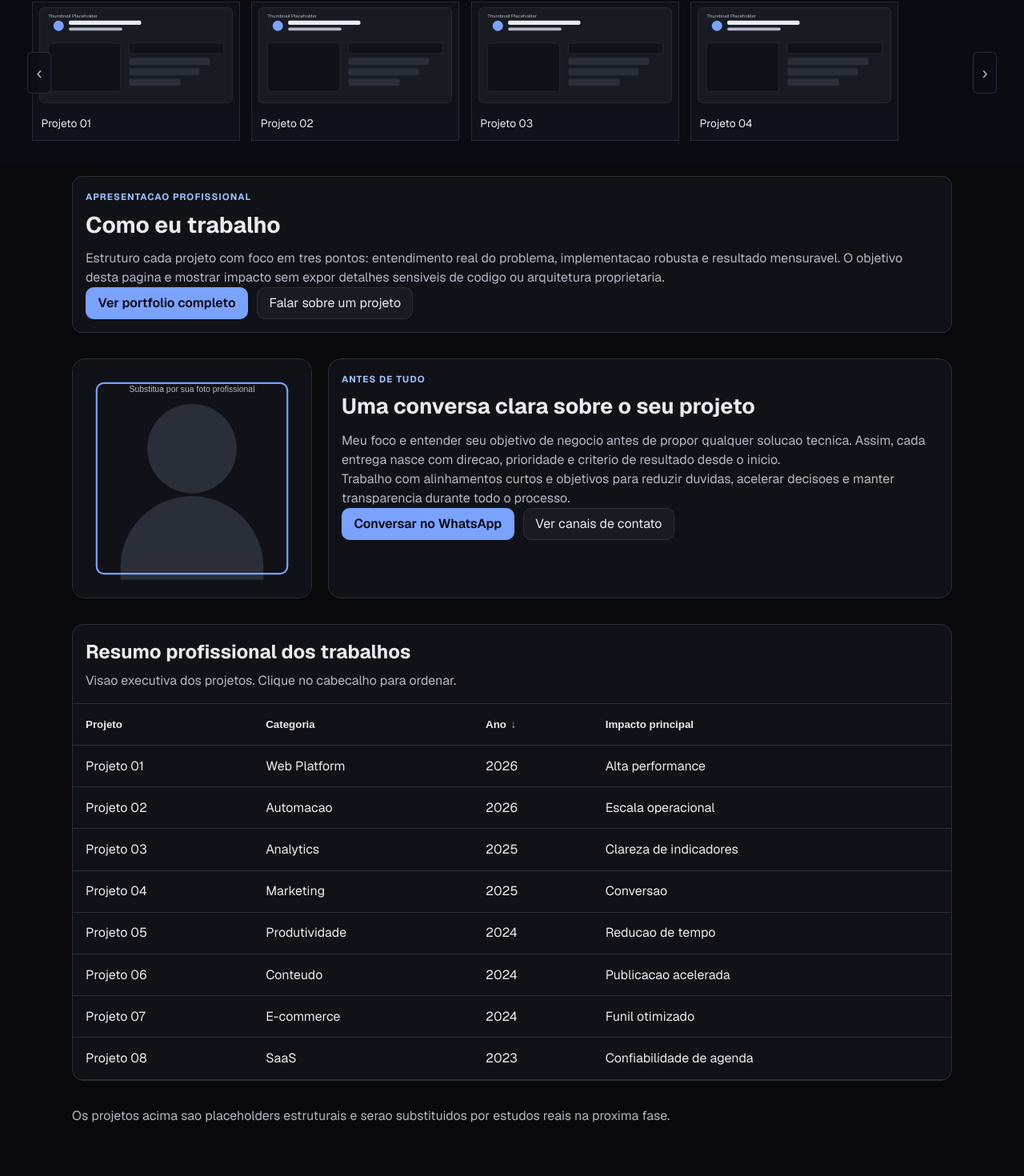
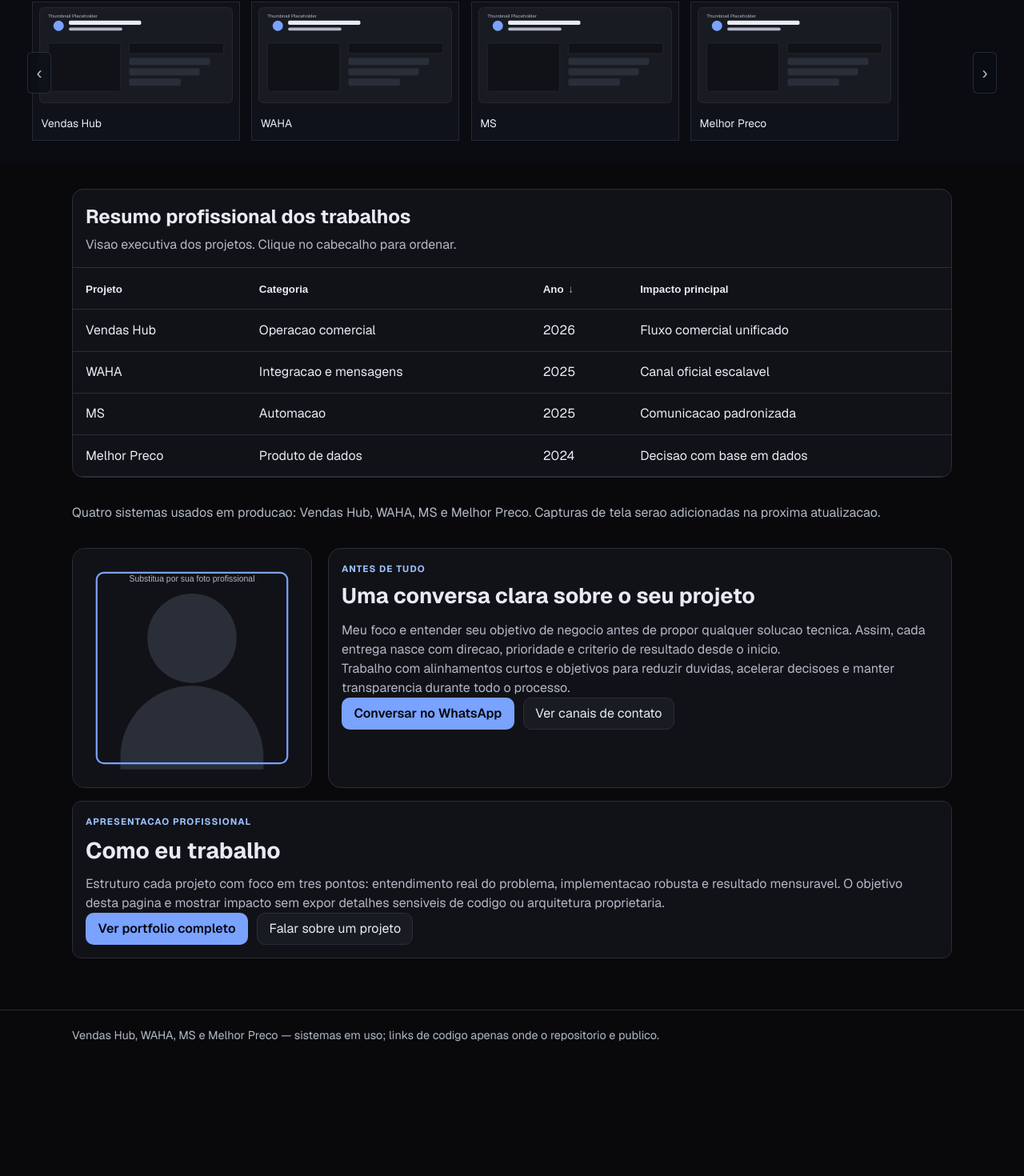
Before and after one commit to CloudBlackhand/portifolio, a Next.js app: page / in a window 1280 px wide. Shown: the part 818-2288 px from the top of the page at 80% size. After the commit the page ends 2145 px from the top, so only its background shows below. Built offline with nearby package versions, Linux system fonts and the light colour scheme.

Commit message:
Atualiza portfolio com quatro projetos em producao e reorganiza home

```diff
--- a/app/layout.tsx
+++ b/app/layout.tsx
@@ -52,8 +52,8 @@ export default function RootLayout({
         <footer className="site-footer">
           <div className="container footer-content">
             <p>
-              Estrutura inicial pronta para receber 8 projetos reais com foco em
-              resultado.
+              Vendas Hub, WAHA, MS e Melhor Preco — sistemas em uso; links de
+              codigo apenas onde o repositorio e publico.
             </p>
           </div>
         </footer>
--- a/app/page.tsx
+++ b/app/page.tsx
@@ -8,24 +8,12 @@ export default function Home() {
   return (
     <section>
       <ShowcaseCarousel projects={projects} />
-      <div className="content-block section-spacing professional-intro">
-        <p className="showcase-kicker">Apresentacao profissional</p>
-        <h2>Como eu trabalho</h2>
-        <p className="muted">
-          Estruturo cada projeto com foco em tres pontos: entendimento real do
-          problema, implementacao robusta e resultado mensuravel. O objetivo
-          desta pagina e mostrar impacto sem expor detalhes sensiveis de codigo
-          ou arquitetura proprietaria.
-        </p>
-        <div className="showcase-actions">
-          <Link className="button primary" href="/projetos">
-            Ver portfolio completo
-          </Link>
-          <Link className="button" href="/contato">
-            Falar sobre um projeto
-          </Link>
-        </div>
-      </div>
+
+      <WorkTable projects={projects} />
+      <p className="muted section-spacing">
+        Quatro sistemas usados em producao: Vendas Hub, WAHA, MS e Melhor
+        Preco. Capturas de tela serao adicionadas na proxima atualizacao.
+      </p>
 
       <section className="about-section section-spacing">
         <div className="about-photo-wrap">
@@ -65,11 +53,24 @@ export default function Home() {
         </div>
       </section>
 
-      <WorkTable projects={projects} />
-      <p className="muted section-spacing">
-        Os projetos acima sao placeholders estruturais e serao substituidos por
-        estudos reais na proxima fase.
-      </p>
+      <div className="content-block section-spacing professional-intro">
+        <p className="showcase-kicker">Apresentacao profissional</p>
+        <h2>Como eu trabalho</h2>
+        <p className="muted">
+          Estruturo cada projeto com foco em tres pontos: entendimento real do
+          problema, implementacao robusta e resultado mensuravel. O objetivo
+          desta pagina e mostrar impacto sem expor detalhes sensiveis de codigo
+          ou arquitetura proprietaria.
+        </p>
+        <div className="showcase-actions">
+          <Link className="button primary" href="/projetos">
+            Ver portfolio completo
+          </Link>
+          <Link className="button" href="/contato">
+            Falar sobre um projeto
+          </Link>
+        </div>
+      </div>
     </section>
   );
 }
--- a/app/projetos/page.tsx
+++ b/app/projetos/page.tsx
@@ -13,8 +13,9 @@ export default function ProjetosPage() {
     <section>
       <h1 className="page-title">Projetos</h1>
       <p className="page-subtitle">
-        Grade preparada para receber os seus 8 projetos com descricao completa,
-        contexto e resultados.
+        Quatro sistemas usados em producao: hub comercial, WAHA, sistema de
+        mensagens (MS) e Melhor Preco. Miniaturas reais serao adicionadas em
+        breve.
       </p>
 
       <div className="section-spacing card-grid">
--- a/data/projects.ts
+++ b/data/projects.ts
@@ -20,171 +20,128 @@ export type Project = {
 
 export const projects: Project[] = [
   {
-    slug: "projeto-01",
-    title: "Projeto 01",
+    slug: "vendas-hub",
+    title: "Vendas Hub",
     shortDescription:
-      "Placeholder para um projeto focado em experiencia do usuario e performance.",
+      "Hub comercial usado em producao para organizar vendas, acompanhamento e operacao do time.",
     detailedDescription:
-      "Este projeto foi desenvolvido para melhorar a experiencia de uso em fluxos criticos, reduzindo etapas desnecessarias e deixando o caminho do usuario mais intuitivo. A proposta central foi organizar o produto para que a pessoa entendesse rapidamente o valor entregue, encontrasse o que precisa sem friccao e completasse suas acoes com mais confianca. A estrutura visual e de navegacao foi desenhada para equilibrar clareza, velocidade e consistencia em diferentes dispositivos.",
+      "O Vendas Hub centraliza o fluxo comercial em um unico lugar: visibilidade do funil, disciplina no acompanhamento e menos retrabalho entre areas. Foi construido para uso real da operacao, com foco em previsibilidade do pipeline e clareza do que precisa ser feito em cada etapa. A experiencia prioriza rapidez na rotina diaria e informacao suficiente para decisao sem sobrecarregar a equipe.",
     thumbnail: "/project-thumbs/placeholder.svg",
-    category: "Web Platform",
+    category: "Operacao comercial",
     year: 2026,
-    impactLabel: "Alta performance",
+    impactLabel: "Fluxo comercial unificado",
     featured: true,
-    stack: ["Next.js", "TypeScript", "CSS"],
-    context: "Descricao do contexto do problema e objetivo principal.",
+    stack: ["Web app", "Dashboard", "API"],
+    context:
+      "Operacao comercial precisava de um ponto unico para acompanhar vendas e execucao sem depender de planilhas dispersas.",
     challenges: [
-      "Mapear requisitos sem comprometer velocidade de entrega.",
-      "Manter interface clara com pouca exposicao de informacoes sensiveis.",
+      "Manter adocao diaria pelo time com interface objetiva.",
+      "Evitar que informacao critica fique espalhada em varios canais.",
     ],
     solution: [
-      "Separacao de componentes com renderizacao estatica.",
-      "Organizacao de conteudo por secoes orientadas a resultado.",
+      "Fluxo guiado por etapas com visao consolidada do pipeline.",
+      "Padronizacao de registros para facilitar leitura e priorizacao.",
     ],
-    results: ["Resultado principal 1", "Resultado principal 2"],
+    results: [
+      "Mais clareza sobre status de oportunidades e proximos passos.",
+      "Menos atrito entre comunicacao comercial e operacao.",
+    ],
     demoUrl: "",
     codeUrl: "",
     visibility: "private",
   },
   {
-    slug: "projeto-02",
-    title: "Projeto 02",
-    shortDescription: "Placeholder para produto web com foco em automacao.",
+    slug: "waha",
+    title: "WAHA",
+    shortDescription:
+      "Integracao com API WhatsApp self-hosted em producao para automacao e canais oficiais.",
     detailedDescription:
-      "Este produto foi pensado para automatizar tarefas repetitivas que consumiam tempo da operacao. A solucao organiza processos em etapas claras, com visibilidade do status de cada acao e menor dependencia de controle manual. O ganho principal esta em padronizar a execucao das rotinas, reduzir erros por retrabalho e permitir que a equipe foque em decisoes mais estrategicas em vez de operacoes mecanicas.",
+      "Este trabalho envolve operacao de WAHA (WhatsApp HTTP API) em ambiente controlado, integrando sistemas internos ao WhatsApp de forma estavel e repetivel. O foco foi disponibilizar mensagens e automacoes com governanca: sessoes gerenciadas, integracao com backends existentes e menos dependencia de fluxos manuais. E infraestrutura e produto em uso real, nao apenas experimentacao.",
+    thumbnail: "/project-thumbs/placeholder.svg",
+    category: "Integracao e mensagens",
+    year: 2025,
+    impactLabel: "Canal oficial escalavel",
+    featured: true,
+    stack: ["Node.js", "Docker", "WhatsApp API"],
+    context:
+      "Necessidade de conectar produtos internos ao WhatsApp com previsibilidade e sem solucoes improvisadas.",
+    challenges: [
+      "Manter sessoes e integracoes estaveis ao longo do tempo.",
+      "Coordenar API, deploy e consumo pelos sistemas internos.",
+    ],
+    solution: [
+      "WAHA self-hosted com rotinas claras de operacao.",
+      "Contratos de integracao entre API de mensagens e demais servicos.",
+    ],
+    results: [
+      "Automacao e notificacoes via canal oficial com menor atrito operacional.",
+      "Base tecnica reutilizavel para novos fluxos sobre o mesmo canal.",
+    ],
+    demoUrl: "",
+    codeUrl: "https://github.com/CloudBlackhand/waha",
+    visibility: "public",
+  },
+  {
+    slug: "msg-sys",
+    title: "MS",
+    shortDescription:
+      "Sistema de mensagens e automacoes usado em producao para comunicacao operacional.",
+    detailedDescription:
+      "O MS organiza envio, modelos e rotinas de mensagens ligadas a operacao — reduzindo dependencia de acoes manuais e padronizando o que precisa ser comunicado. Foi desenhado para carga real de uso: filas, consistencia e visibilidade do que foi disparado. A camada de automacao conversa com os demais sistemas para que alertas e comunicacoes sigam regras claras de negocio.",
     thumbnail: "/project-thumbs/placeholder.svg",
     category: "Automacao",
-    year: 2026,
-    impactLabel: "Escala operacional",
+    year: 2025,
+    impactLabel: "Comunicacao padronizada",
     featured: true,
-    stack: ["Next.js", "Node.js", "Prisma"],
-    context: "Contexto inicial do produto e publico-alvo.",
-    challenges: ["Garantir estabilidade em carga moderada."],
-    solution: ["Estruturacao por camadas e validacoes server-side."],
-    results: ["Reducao de retrabalho operacional"],
+    stack: ["Node.js", "Integracao", "Mensagens"],
+    context:
+      "Equipe e sistemas precisavam de mensagens confiaveis, repetiveis e rastreaveis.",
+    challenges: [
+      "Evitar erros em disparos em volume e manter rastreabilidade.",
+      "Integrar com fluxos existentes sem duplicar cadastros e regras.",
+    ],
+    solution: [
+      "Orquestracao de mensagens com governanca e pontos de extensao claros.",
+      "Automacao alinhada a eventos e estados do negocio.",
+    ],
+    results: [
+      "Menos comunicacao ad hoc e mais previsibilidade nos disparos.",
+      "Melhor continuidade entre sistemas e canais de contato.",
+    ],
     demoUrl: "",
-    codeUrl: "",
-    visibility: "private",
+    codeUrl: "https://github.com/CloudBlackhand/msgSYS",
+    visibility: "public",
   },
   {
-    slug: "projeto-03",
-    title: "Projeto 03",
-    shortDescription: "Placeholder para dashboard analitico.",
+    slug: "melhor-preco",
+    title: "Melhor Preco",
+    shortDescription:
+      "Produto usado em producao para comparar e apoiar decisoes de preco com dados consistentes.",
     detailedDescription:
-      "Este dashboard transforma dados dispersos em uma leitura simples para tomada de decisao. O foco foi apresentar informacoes importantes de forma objetiva, com hierarquia visual clara e contexto suficiente para analise rapida. A proposta do produto e diminuir ruido, facilitar comparacoes e tornar o acompanhamento de desempenho mais acessivel para quem nao possui perfil tecnico.",
+      "O Melhor Preco reune informacao de forma que a equipe compare cenarios e tome decisao com menos ambiguidade. O objetivo e sustentar operacao real: cadastros, regras e apresentacao clara do que importa para compra ou revenda. O sistema foi usado no dia a dia, nao como demo isolada — com foco em consistencia dos dados e velocidade na consulta.",
     thumbnail: "/project-thumbs/placeholder.svg",
-    category: "Analytics",
-    year: 2025,
-    impactLabel: "Clareza de indicadores",
+    category: "Produto de dados",
+    year: 2024,
+    impactLabel: "Decisao com base em dados",
     featured: true,
-    stack: ["React", "TypeScript", "Charting"],
-    context: "Consolidacao de dados para tomada de decisao.",
-    challenges: ["Padronizar metricas entre diferentes fontes."],
-    solution: ["Normalizacao e visualizacao por indicadores chave."],
-    results: ["Leitura mais rapida de desempenho"],
+    stack: ["Web", "TypeScript", "API"],
+    context:
+      "Decisoes de preco e comparacao precisavam sair de estimativas informais para uma base unica.",
+    challenges: [
+      "Manter dados atualizados e comparaveis entre cenarios.",
+      "Interface simples para quem decide rapido no operacional.",
+    ],
+    solution: [
+      "Modelagem de comparacao com regras explicitas e revisao continua.",
+      "Fluxos de consulta pensados para uso recorrente.",
+    ],
+    results: [
+      "Menos discordancia sobre numeros e mais velocidade na analise.",
+      "Disciplina na informacao que entra na decisao comercial.",
+    ],
     demoUrl: "",
-    codeUrl: "",
-    visibility: "private",
-  },
-  {
-    slug: "projeto-04",
-    title: "Projeto 04",
-    shortDescription: "Placeholder para landing page de conversao.",
-    detailedDescription:
-      "Esta landing page foi estruturada para comunicar valor com rapidez e conduzir a pessoa para a acao principal sem distracoes. A pagina combina argumentos objetivos, organizacao de informacao por prioridade e chamadas de acao bem posicionadas. O resultado esperado e melhorar a qualidade do trafego aproveitado, aumentar conversao e reduzir pontos de abandono durante a jornada de contato.",
-    thumbnail: "/project-thumbs/placeholder.svg",
-    category: "Marketing",
-    year: 2025,
-    impactLabel: "Conversao",
-    featured: true,
-    stack: ["Next.js", "SEO", "A/B Test"],
-    context: "Aumentar leads sem aumentar custo de aquisicao.",
-    challenges: ["Equilibrar design forte e carregamento rapido."],
-    solution: ["Layout enxuto com chamadas de acao claras."],
-    results: ["Melhora da taxa de conversao"],
-    demoUrl: "",
-    codeUrl: "",
-    visibility: "private",
-  },
-  {
-    slug: "projeto-05",
-    title: "Projeto 05",
-    shortDescription: "Placeholder para app interno de produtividade.",
-    detailedDescription:
-      "Este aplicativo interno foi desenhado para organizar atividades recorrentes e reduzir gargalos operacionais. A experiencia privilegia simplicidade de uso, rastreabilidade de etapas e previsibilidade no andamento das tarefas. O foco do produto e tornar a rotina da equipe mais fluida, com menos interrupcoes e com maior controle sobre o que precisa ser executado em cada etapa.",
-    thumbnail: "/project-thumbs/placeholder.svg",
-    category: "Produtividade",
-    year: 2024,
-    impactLabel: "Reducao de tempo",
-    featured: false,
-    stack: ["Next.js", "PostgreSQL", "API"],
-    context: "Reduzir gargalos em rotinas recorrentes da equipe.",
-    challenges: ["Controlar permissao por perfil de usuario."],
-    solution: ["Fluxo com regras de acesso e trilha de acao."],
-    results: ["Menor tempo medio por tarefa"],
-    demoUrl: "",
-    codeUrl: "",
-    visibility: "private",
-  },
-  {
-    slug: "projeto-06",
-    title: "Projeto 06",
-    shortDescription: "Placeholder para plataforma de conteudo.",
-    detailedDescription:
-      "A plataforma foi planejada para facilitar a publicacao e manutencao de conteudo de forma consistente. O produto cria uma base padronizada para equipes que precisam produzir com frequencia sem perder qualidade editorial. A proposta principal e acelerar publicacoes, manter unidade de comunicacao e simplificar o fluxo de atualizacao para diferentes tipos de material.",
-    thumbnail: "/project-thumbs/placeholder.svg",
-    category: "Conteudo",
-    year: 2024,
-    impactLabel: "Publicacao acelerada",
-    featured: false,
-    stack: ["Next.js", "MDX", "ISR"],
-    context: "Publicar conteudo de forma consistente e escalavel.",
-    challenges: ["Padronizar formato sem perder flexibilidade."],
-    solution: ["Template reutilizavel para tipos de conteudo."],
-    results: ["Aumento da velocidade de publicacao"],
-    demoUrl: "",
-    codeUrl: "",
-    visibility: "private",
-  },
-  {
-    slug: "projeto-07",
-    title: "Projeto 07",
-    shortDescription: "Placeholder para e-commerce nichado.",
-    detailedDescription:
-      "Este e-commerce foi modelado para reduzir friccao na jornada de compra e melhorar a confianca durante o checkout. A estrutura da vitrine, a navegacao entre categorias e a apresentacao dos itens foram pensadas para facilitar decisao e aumentar clareza. O produto busca combinar experiencia de compra intuitiva com acompanhamento de desempenho para evolucao continua da conversao.",
-    thumbnail: "/project-thumbs/placeholder.svg",
-    category: "E-commerce",
-    year: 2024,
-    impactLabel: "Funil otimizado",
-    featured: false,
-    stack: ["React", "Stripe", "Analytics"],
-    context: "Criar fluxo de compra rapido e sem friccao.",
-    challenges: ["Evitar abandono na etapa de checkout."],
-    solution: ["Etapas simplificadas e monitoramento continuo."],
-    results: ["Melhora de conversao no funil de compra"],
-    demoUrl: "",
-    codeUrl: "",
-    visibility: "private",
-  },
-  {
-    slug: "projeto-08",
-    title: "Projeto 08",
-    shortDescription: "Placeholder para sistema de agendamento.",
-    detailedDescription:
-      "O sistema de agendamento foi construido para organizar disponibilidade e reduzir conflitos de horario em operacoes com alto volume de marcacoes. A experiencia prioriza simplicidade no processo de reserva, confirmacao e acompanhamento. O objetivo principal e diminuir falhas de comunicacao, melhorar previsibilidade da agenda e elevar a qualidade da relacao com o cliente final.",
-    thumbnail: "/project-thumbs/placeholder.svg",
-    category: "SaaS",
-    year: 2023,
-    impactLabel: "Confiabilidade de agenda",
-    featured: false,
-    stack: ["Next.js", "Calendar API", "Notifications"],
-    context: "Organizar agendamentos com menos conflito de horario.",
-    challenges: ["Sincronizar disponibilidade em tempo real."],
-    solution: ["Bloqueio de horarios e confirmacoes automatizadas."],
-    results: ["Reduz conflitos e faltas de agendamento"],
-    demoUrl: "",
-    codeUrl: "",
-    visibility: "private",
+    codeUrl: "https://github.com/CloudBlackhand/MelhorPre-o",
+    visibility: "public",
   },
 ];
 
```
